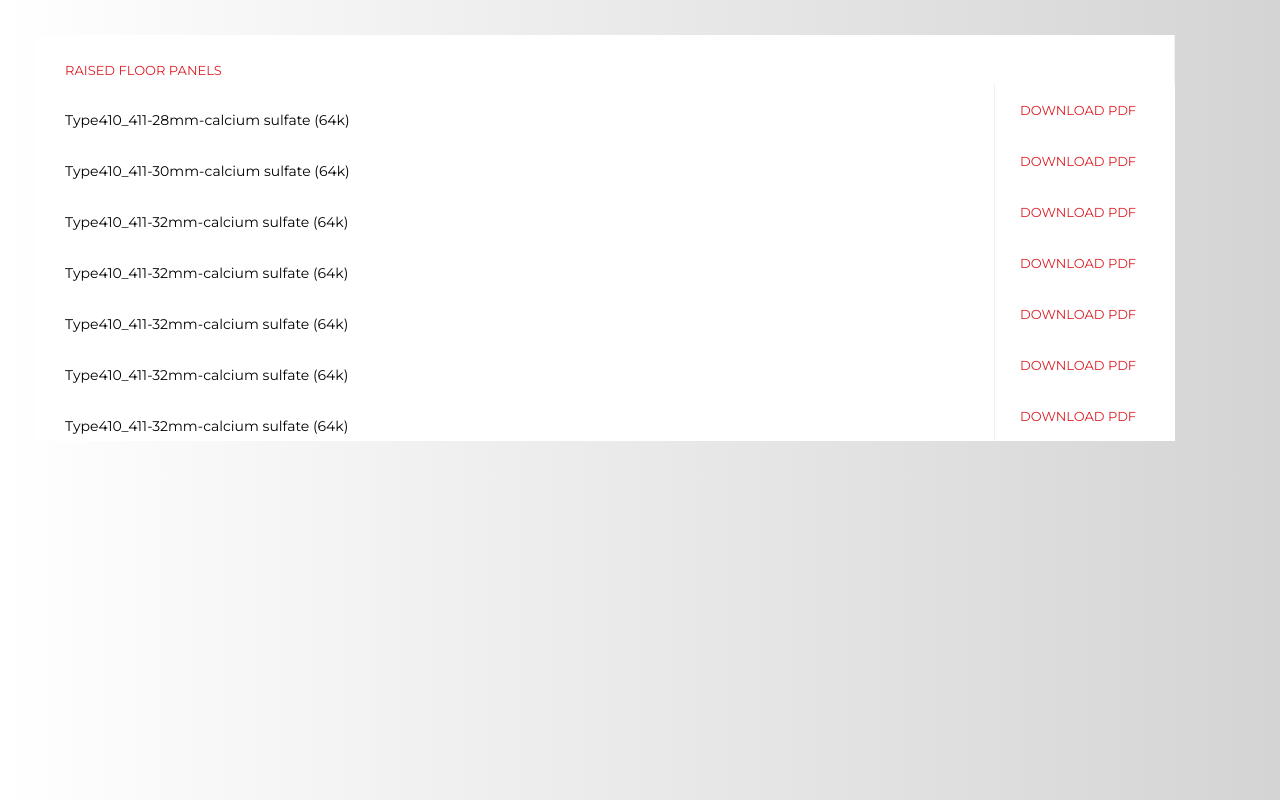
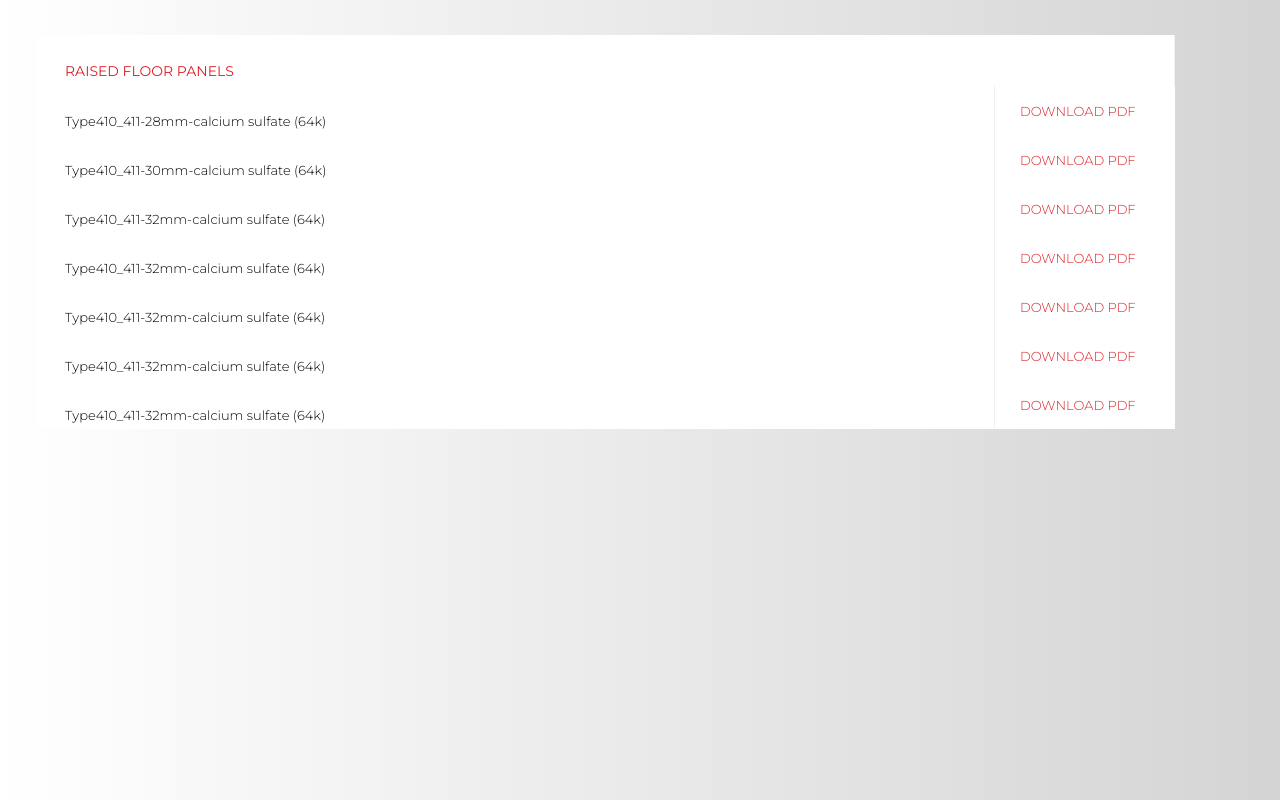
Before and after one commit to elena-protsiuk/lemon-school, a plain HTML site: page 9/index.html in a window 1280 px wide. Drawn offline with Linux system fonts and the light colour scheme.

Commit message:
homework 9

```diff
--- a/9/style.css
+++ b/9/style.css
@@ -14,7 +14,8 @@ table {
     margin: 35px;
 }
 tr {
-	font-size: 14px;
+	font-size: 13px;
+	font-weight: 300;
 }
 td:first-child {
 	border-right: 1px solid #f1f1f1;
@@ -25,7 +26,8 @@ td:first-child {
 	border: none;
 	color: #dc1f26;
 	text-transform: uppercase;
-	font-size: 13px;
+	font-size: 14px;
+	font-weight: 400;
 }
 td:nth-child(2) {
 	width: 180px;
@@ -34,7 +36,6 @@ td:nth-child(2) {
 	text-transform: uppercase;
 	padding-left: 25px;
 	padding-right: 35px;
-	font-size: 13px;
 }
 td:first-child:not(.first):hover {
 	color: #dc1f26;
```
